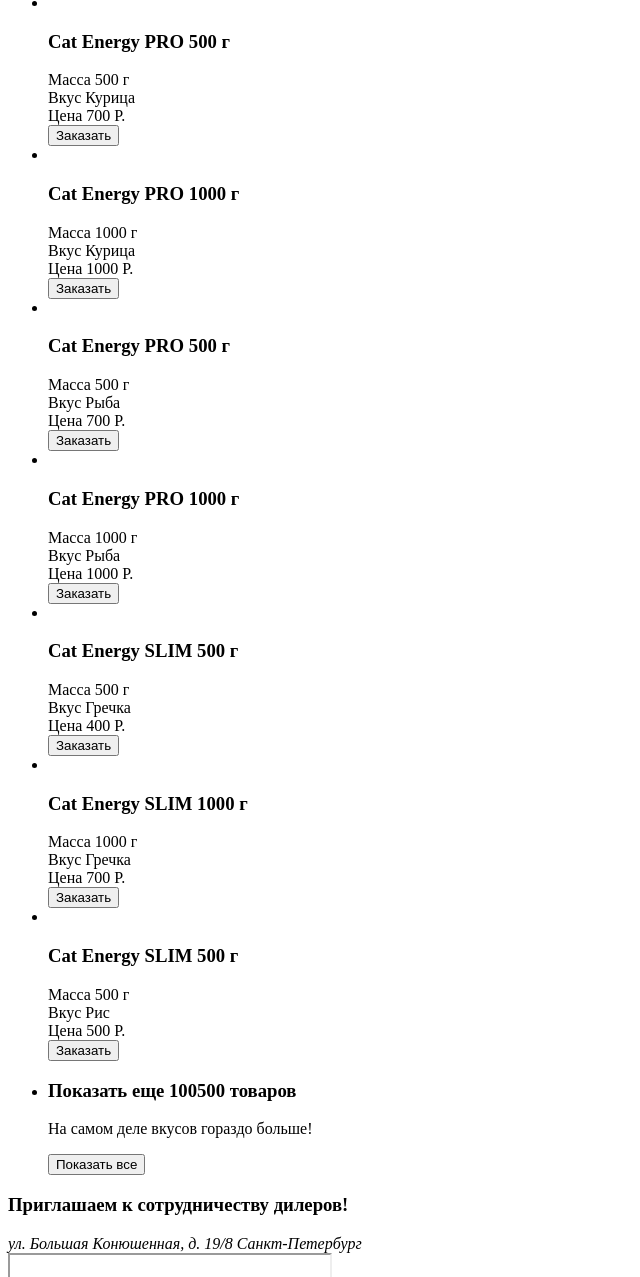
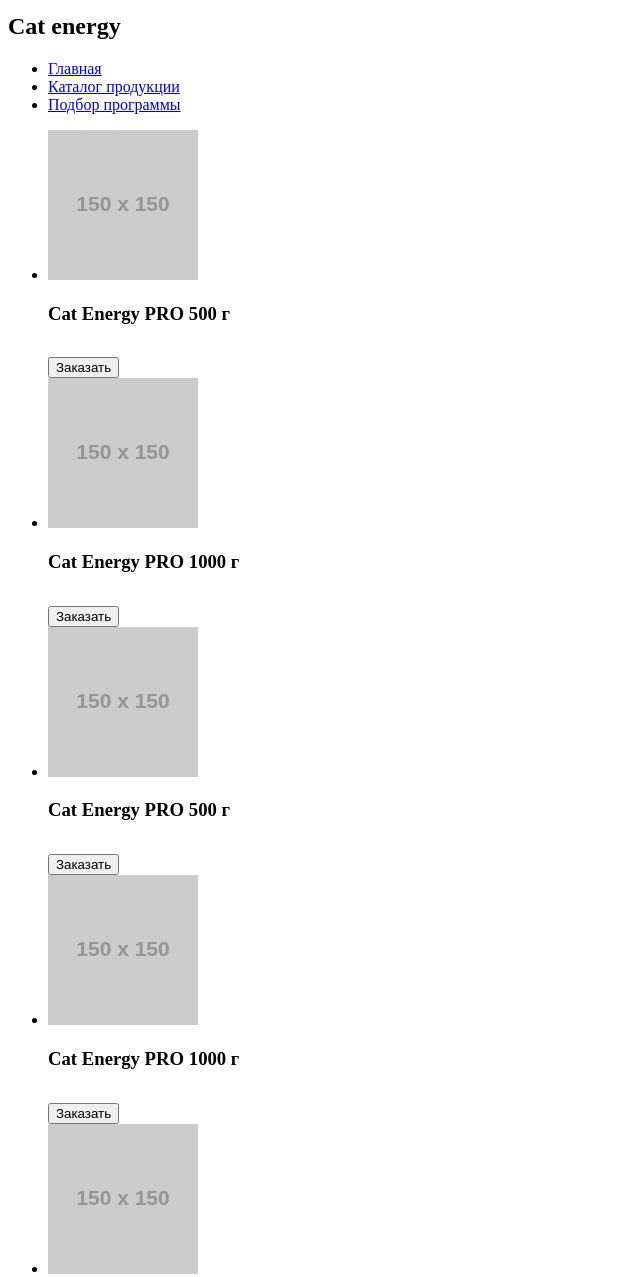
Before and after one commit to NearHeron/1165587-cat-energy-20, a website: page source/catalog.html in a window 1280 px wide. Shown: the part 190-1467 px from the top of the page, without its empty margins (0-640 px from the left). Drawn offline with Linux system fonts and the light colour scheme; placeholder pictures from the web are drawn by us.

Commit message:
super mega hot fix

```diff
--- a/source/catalog.html
+++ b/source/catalog.html
@@ -13,7 +13,7 @@
     </button>
     <div class="main-nav__wrapper wrapper">
       <a class="page-header__logo" href="index.html">
-        <img src="#" alt="logo" width="33.32" height="37.61">
+        <img src="https://via.placeholder.com/150x150" alt="logo">
       </a>
       <h1 class="main-nav__title--top"><span>Cat</span> energy</h1>
       <ul class="main-nav__list site-list">
@@ -36,136 +36,136 @@
     <div class="catalog__wrapper">
       <ul class="catalog__catalog-list">
         <li class="catalog__item">
-          <img src="" alt="" class="catalog__catalog-image">
+          <img src="https://via.placeholder.com/150x150" alt="#" class="catalog__catalog-image">
           <h3 class="catalog__item-title">Cat Energy PRO 500 г</h3>
-          <div class="catalog__description">
-            <div class="catalog__description-item">
-              <span class="catalog__description-info">Масса</span>
-              <span class="catalog__description-info">500 г</span>
-            </div>
-            <div class="catalog__description-item">
-              <span class="catalog__description-info">Вкус</span>
-              <span class="catalog__description-info">Курица</span>
-            </div>
-            <div class="catalog__description-item">
-              <span class="catalog__description-info">Цена</span>
-              <span class="catalog__description-info">700 Р.</span>
-            </div>
-          </div>
+          <table class="catalog__description">
+            <tr class="catalog__description-item">
+              <td class="catalog__description-info"></td>
+              <td class="catalog__description-info"></td>
+            </tr>
+            <tr class="catalog__description-item">
+              <td class="catalog__description-info"></td>
+              <td class="catalog__description-info"></td>
+            </tr>
+            <tr class="catalog__description-item">
+              <td class="catalog__description-info"></td>
+              <td class="catalog__description-info"></td>
+            </tr>
+          </table>
           <button class="catalog_item-button--order">Заказать</button>
         </li>
         <li class="catalog__item">
-          <img src="" alt="" class="catalog__catalog-image">
+          <img src="https://via.placeholder.com/150x150" alt="#" class="catalog__catalog-image">
           <h3 class="catalog__item-title">Cat Energy PRO 1000 г</h3>
-          <div class="catalog__description">
-            <div class="catalog__description-item">
-              <span class="catalog__description-info">Масса</span>
-              <span class="catalog__description-info">1000 г</span>
-            </div>
-            <div class="catalog__description-item">
-              <span class="catalog__description-info">Вкус</span>
-              <span class="catalog__description-info">Курица</span>
-            </div>
-            <div class="catalog__description-item">
-              <span class="catalog__description-info">Цена</span>
-              <span class="catalog__description-info">1000 Р.</span>
-            </div>
-          </div>
+          <table class="catalog__description">
+            <tr class="catalog__description-item">
+              <td class="catalog__description-info"></td>
+              <td class="catalog__description-info"></td>
+            </tr>
+            <tr class="catalog__description-item">
+              <td class="catalog__description-info"></td>
+              <td class="catalog__description-info"></td>
+            </tr>
+            <tr class="catalog__description-item">
+              <td class="catalog__description-info"></td>
+              <td class="catalog__description-info"></td>
+            </tr>
+          </table>
           <button class="catalog_item-button--order">Заказать</button>
         </li>
         <li class="catalog__item">
-          <img src="" alt="" class="catalog__catalog-image">
+          <img src="https://via.placeholder.com/150x150" alt="#" class="catalog__catalog-image">
           <h3 class="catalog__item-title">Cat Energy PRO 500 г</h3>
-          <div class="catalog__description">
-            <div class="catalog__description-item">
-              <span class="catalog__description-info">Масса</span>
-              <span class="catalog__description-info">500 г</span>
-            </div>
-            <div class="catalog__description-item">
-              <span class="catalog__description-info">Вкус</span>
-              <span class="catalog__description-info">Рыба</span>
-            </div>
-            <div class="catalog__description-item">
-              <span class="catalog__description-info">Цена</span>
-              <span class="catalog__description-info">700 Р.</span>
-            </div>
-          </div>
+          <table class="catalog__description">
+            <tr class="catalog__description-item">
+              <td class="catalog__description-info"></td>
+              <td class="catalog__description-info"></td>
+            </tr>
+            <tr class="catalog__description-item">
+              <td class="catalog__description-info"></td>
+              <td class="catalog__description-info"></td>
+            </tr>
+            <tr class="catalog__description-item">
+              <td class="catalog__description-info"></td>
+              <td class="catalog__description-info"></td>
+            </tr>
+          </table>
           <button class="catalog_item-button--order">Заказать</button>
         </li>
         <li class="catalog__item">
-          <img src="" alt="" class="catalog__catalog-image">
+          <img src="https://via.placeholder.com/150x150" alt="#" class="catalog__catalog-image">
           <h3 class="catalog__item-title">Cat Energy PRO 1000 г</h3>
-          <div class="catalog__description">
-            <div class="catalog__description-item">
-              <span class="catalog__description-info">Масса</span>
-              <span class="catalog__description-info">1000 г</span>
-            </div>
-            <div class="catalog__description-item">
-              <span class="catalog__description-info">Вкус</span>
-              <span class="catalog__description-info">Рыба</span>
-            </div>
-            <div class="catalog__description-item">
-              <span class="catalog__description-info">Цена</span>
-              <span class="catalog__description-info">1000 Р.</span>
-            </div>
-          </div>
+          <table class="catalog__description">
+            <tr class="catalog__description-item">
+              <td class="catalog__description-info"></td>
+              <td class="catalog__description-info"></td>
+            </tr>
+            <tr class="catalog__description-item">
+              <td class="catalog__description-info"></td>
+              <td class="catalog__description-info"></td>
+            </tr>
+            <tr class="catalog__description-item">
+              <td class="catalog__description-info"></td>
+              <td class="catalog__description-info"></td>
+            </tr>
+          </table>
           <button class="catalog_item-button--order">Заказать</button>
         </li>
         <li class="catalog__item">
-          <img src="" alt="" class="catalog__catalog-image">
+          <img src="https://via.placeholder.com/150x150" alt="#" class="catalog__catalog-image">
           <h3 class="catalog__item-title">Cat Energy SLIM 500 г</h3>
-          <div class="catalog__description">
-            <div class="catalog__description-item">
-              <span class="catalog__description-info">Масса</span>
-              <span class="catalog__description-info">500 г</span>
-            </div>
-            <div class="catalog__description-item">
-              <span class="catalog__description-info">Вкус</span>
-              <span class="catalog__description-info">Гречка</span>
-            </div>
-            <div class="catalog__description-item">
-              <span class="catalog__description-info">Цена</span>
-              <span class="catalog__description-info">400 Р.</span>
-            </div>
-          </div>
+          <table class="catalog__description">
+            <tr class="catalog__description-item">
+              <td class="catalog__description-info"></td>
+              <td class="catalog__description-info"></td>
+            </tr>
+            <tr class="catalog__description-item">
+              <td class="catalog__description-info"></td>
+              <td class="catalog__description-info"></td>
+            </tr>
+            <tr class="catalog__description-item">
+              <td class="catalog__description-info"></td>
+              <td class="catalog__description-info"></td>
+            </tr>
+          </table>
           <button class="catalog_item-button--order">Заказать</button>
         </li>
         <li class="catalog__item">
-          <img src="" alt="" class="catalog__catalog-image">
+          <img src="https://via.placeholder.com/150x150" alt="#" class="catalog__catalog-image">
           <h3 class="catalog__item-title">Cat Energy SLIM 1000 г</h3>
-          <div class="catalog__description">
-            <div class="catalog__description-item">
-              <span class="catalog__description-info">Масса</span>
-              <span class="catalog__description-info">1000 г</span>
-            </div>
-            <div class="catalog__description-item">
-              <span class="catalog__description-info">Вкус</span>
-              <span class="catalog__description-info">Гречка</span>
-            </div>
-            <div class="catalog__description-item">
-              <span class="catalog__description-info">Цена</span>
-              <span class="catalog__description-info">700 Р.</span>
-            </div>
-          </div>
+          <table class="catalog__description">
+            <tr class="catalog__description-item">
+              <td class="catalog__description-info"></td>
+              <td class="catalog__description-info"></td>
+            </tr>
+            <tr class="catalog__description-item">
+              <td class="catalog__description-info"></td>
+              <td class="catalog__description-info"></td>
+            </tr>
+            <tr class="catalog__description-item">
+              <td class="catalog__description-info"></td>
+              <td class="catalog__description-info"></td>
+            </tr>
+          </table>
           <button class="catalog_item-button--order">Заказать</button>
         </li>
         <li class="catalog__item">
-          <img src="" alt="" class="catalog__catalog-image">
+          <img src="https://via.placeholder.com/150x150" alt="#" class="catalog__catalog-image">
           <h3 class="catalog__item-title">Cat Energy SLIM 500 г</h3>
-          <div class="catalog__description">
-            <div class="catalog__description-item">
-              <span class="catalog__description-info">Масса</span>
-              <span class="catalog__description-info">500 г</span>
-            </div>
-            <div class="catalog__description-item">
-              <span class="catalog__description-info">Вкус</span>
-              <span class="catalog__description-info">Рис</span>
-            </div>
-            <div class="catalog__description-item">
-              <span class="catalog__description-info">Цена</span>
-              <span class="catalog__description-info">500 Р.</span>
-            </div>
-          </div>
+          <table class="catalog__description">
+            <tr class="catalog__description-item">
+              <td class="catalog__description-info"></td>
+              <td class="catalog__description-info"></td>
+            </tr>
+            <tr class="catalog__description-item">
+              <td class="catalog__description-info"></td>
+              <td class="catalog__description-info"></td>
+            </tr>
+            <tr class="catalog__description-item">
+              <td class="catalog__description-info"></td>
+              <td class="catalog__description-info"></td>
+            </tr>
+          </table>
           <button class="catalog__item-button--order">Заказать</button>
         </li>
         <li class="catalog__item--empty">
```
Also changed, not shown: source/form.html (+1 -1 lines).
